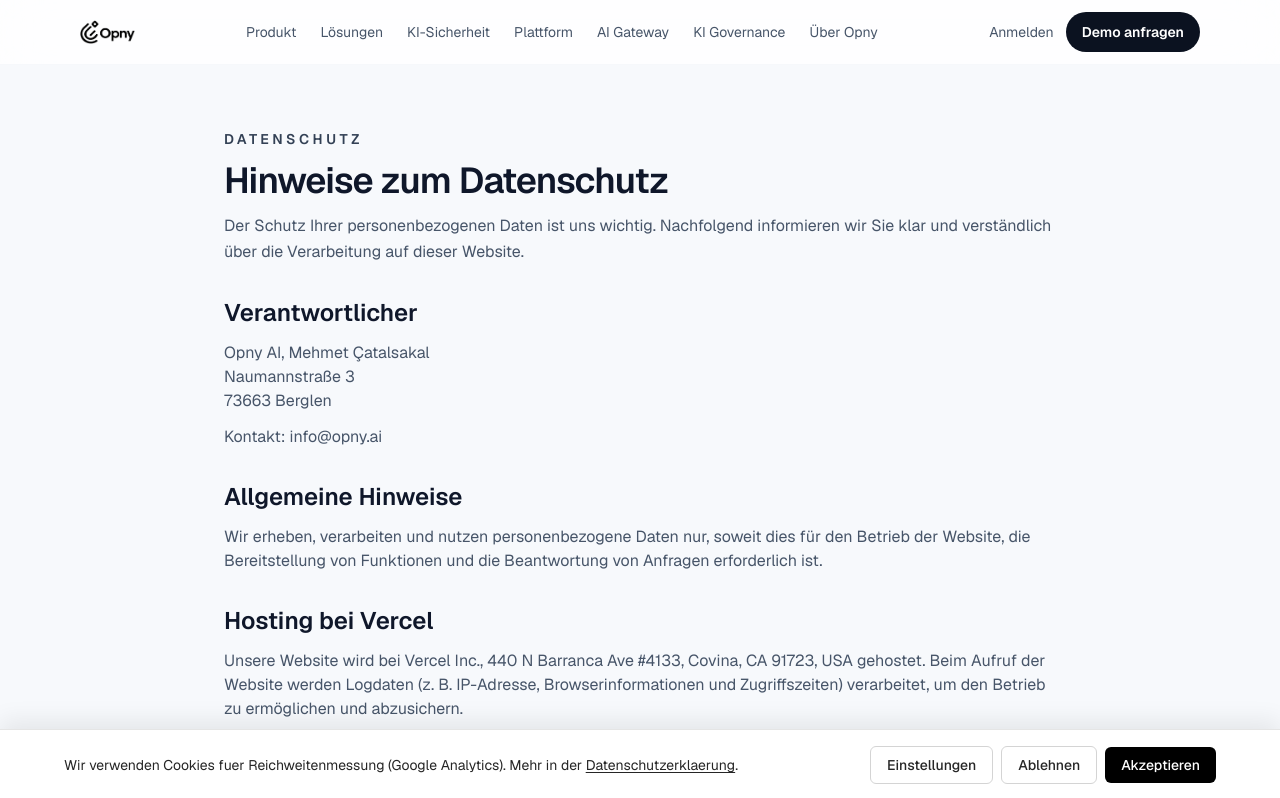
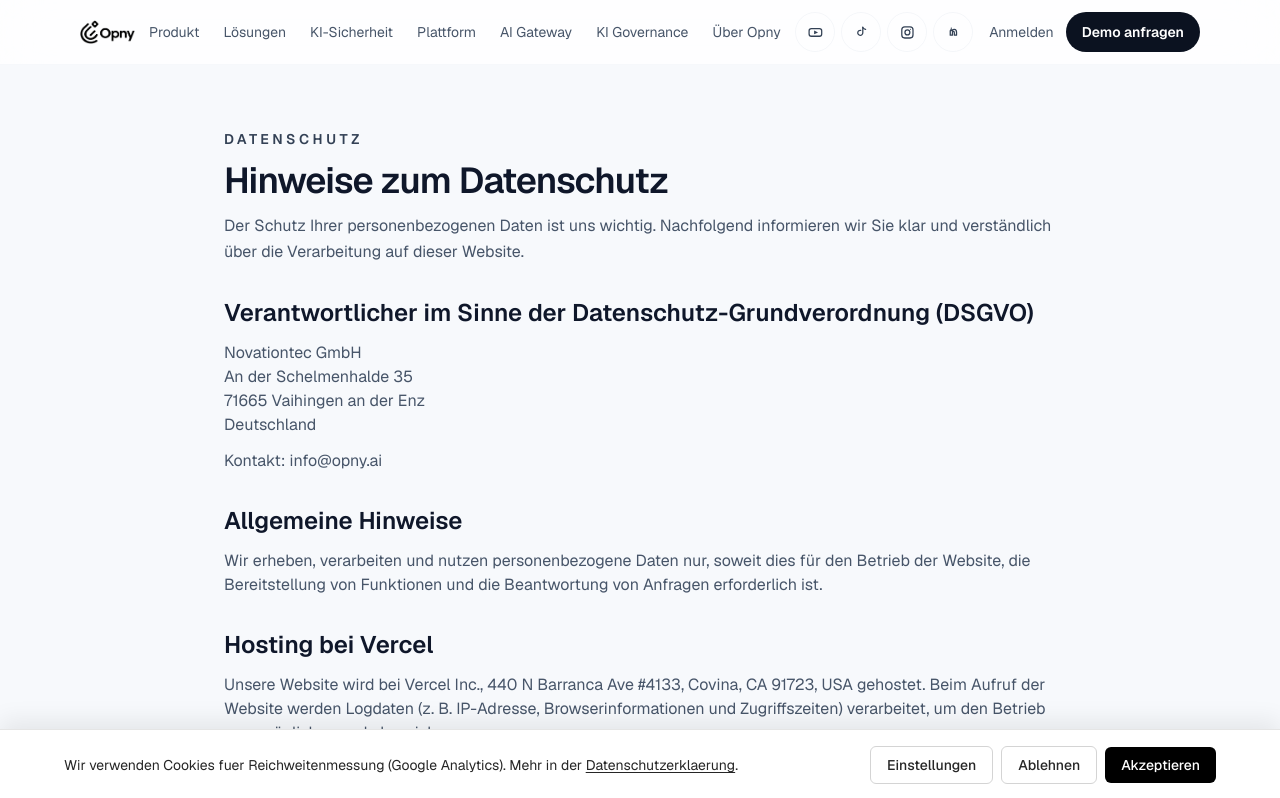
Before and after one commit to OpnyAI/opny-neu, a Next.js app: page /datenschutz in a window 1280 px wide. Shown: the top 798 px of the page. Built offline with nearby package versions, Linux system fonts and the light colour scheme; no server answers.

Commit message:
feat: add social links and update legal pages to Novationtec GmbH

```diff
--- a/src/app/datenschutz/page.tsx
+++ b/src/app/datenschutz/page.tsx
@@ -26,14 +26,16 @@
 
         <section className="space-y-3 text-base text-text-muted-light">
           <h2 className="text-xl font-semibold text-text-primary-light md:text-2xl">
-            Verantwortlicher
+            Verantwortlicher im Sinne der Datenschutz-Grundverordnung (DSGVO)
           </h2>
           <p>
-            Opny AI, Mehmet Çatalsakal
+            Novationtec GmbH
             <br />
-            Naumannstraße 3
+            An der Schelmenhalde 35
             <br />
-            73663 Berglen
+            71665 Vaihingen an der Enz
+            <br />
+            Deutschland
           </p>
           <p>
             Kontakt:{" "}
--- a/src/app/impressum/page.tsx
+++ b/src/app/impressum/page.tsx
@@ -23,14 +23,19 @@
 
         <section className="space-y-3 text-base text-text-muted-light">
           <h2 className="text-xl font-semibold text-text-primary-light md:text-2xl">
-            Opny AI
+            Anbieter
           </h2>
           <p>
-            Inhaber: Mehmet Çatalsakal
+            Opny AI
             <br />
-            Naumannstr. 3
+            Ein Angebot der Novationtec GmbH
             <br />
-            73663 Berglen
+            <br />
+            Novationtec GmbH
+            <br />
+            An der Schelmenhalde 35
+            <br />
+            71665 Vaihingen an der Enz
             <br />
             Deutschland
           </p>
@@ -53,8 +58,8 @@
             Verantwortlich für den Inhalt
           </h2>
           <p>
-            Verantwortlich nach § 55 Abs. 2 RStV: Mehmet Çatalsakal,
-            Naumannstr. 3, 73663 Berglen.
+            Verantwortlich nach § 55 Abs. 2 RStV: Novationtec GmbH, An der
+            Schelmenhalde 35, 71665 Vaihingen an der Enz, Deutschland.
           </p>
         </section>
 
--- a/src/components/Footer.tsx
+++ b/src/components/Footer.tsx
@@ -1,4 +1,5 @@
 import Link from "next/link";
+import SocialLinks from "@/components/SocialLinks";
 
 const productLinks = [
   { label: "AI Workspace", href: "/#produkt" },
@@ -97,8 +98,14 @@
         </div>
 
         <div className="mt-10 flex flex-col items-start gap-2 border-t border-border-subtle-light/15 pt-6 text-sm text-text-secondary-light sm:flex-row sm:items-center sm:justify-between">
-          <span>© {year} Opny AI</span>
-          <span>Kontrollierte KI-Systeme für Unternehmen</span>
+          <div className="flex flex-col items-start gap-3">
+            <span>© {year} Opny AI</span>
+            <span>Kontrollierte KI-Systeme für Unternehmen</span>
+          </div>
+          <div className="flex items-center gap-3">
+            <span className="text-sm text-text-muted-light">Follow Opny</span>
+            <SocialLinks variant="footer" />
+          </div>
         </div>
       </div>
     </footer>
--- a/src/components/Header.tsx
+++ b/src/components/Header.tsx
@@ -2,9 +2,11 @@
 
 import type React from "react";
 import { useState } from "react";
+import Image from "next/image";
 import Link from "next/link";
 import { usePathname, useRouter } from "next/navigation";
 import MobileNav from "@/components/MobileNav";
+import SocialLinks from "@/components/SocialLinks";
 
 export default function Header() {
   const [mobileOpen, setMobileOpen] = useState(false);
@@ -65,9 +67,11 @@
               }
             }}
           >
-            <img
+            <Image
               src="/images/brand/opny-logo.png"
               alt="Opny"
+              width={120}
+              height={32}
               className="block h-5 w-auto md:h-6"
               draggable={false}
             />
@@ -89,7 +93,11 @@
             ))}
           </nav>
 
-          <div className="hidden items-center gap-3 md:flex">
+          <div className="relative z-[60] hidden items-center gap-3 md:flex">
+            <SocialLinks
+              variant="header"
+              className="pointer-events-auto pr-1"
+            />
             <Link
               href="/#demo"
               className="text-sm text-text-muted-light hover:text-text-primary-light"
--- /dev/null
+++ b/src/components/SocialLinks.tsx
@@ -0,0 +1,94 @@
+import { socialLinks, type SocialIconKey } from "@/config/social";
+
+type SocialLinksProps = {
+  variant: "header" | "footer";
+  className?: string;
+};
+
+function cn(...values: Array<string | undefined>) {
+  return values.filter(Boolean).join(" ");
+}
+
+function SocialIcon({ iconKey, className }: { iconKey: SocialIconKey; className?: string }) {
+  const sharedProps = {
+    className: cn("h-5 w-5", className),
+    fill: "none",
+    stroke: "currentColor",
+    strokeWidth: 1.8,
+    strokeLinecap: "round" as const,
+    strokeLinejoin: "round" as const,
+    viewBox: "0 0 24 24",
+    "aria-hidden": true,
+  };
+
+  if (iconKey === "youtube") {
+    return (
+      <svg {...sharedProps}>
+        <rect x="3" y="6.5" width="18" height="11" rx="3.2" />
+        <path d="M10.2 9.2L15.8 12 10.2 14.8V9.2z" fill="currentColor" stroke="none" />
+      </svg>
+    );
+  }
+
+  if (iconKey === "tiktok") {
+    return (
+      <svg {...sharedProps}>
+        <path d="M14 4.5v8.1a3.6 3.6 0 1 1-3-3.54" />
+        <path d="M14 5c.78 1.58 2.25 2.56 4 2.66" />
+      </svg>
+    );
+  }
+
+  if (iconKey === "instagram") {
+    return (
+      <svg {...sharedProps}>
+        <rect x="4" y="4" width="16" height="16" rx="4.2" />
+        <circle cx="12" cy="12" r="3.5" />
+        <circle cx="16.5" cy="7.5" r="0.75" fill="currentColor" stroke="none" />
+      </svg>
+    );
+  }
+
+  return (
+    <svg {...sharedProps}>
+      <path d="M7.5 9.5V16h3.1v-3.4c0-1 .2-1.95 1.48-1.95 1.25 0 1.27 1.16 1.27 2.02V16h3.14v-4.06c0-2.4-.51-4.24-3.31-4.24-1.34 0-2.24.74-2.61 1.43V9.5H7.5z" />
+      <rect x="7.5" y="7.25" width="3.1" height="1.2" fill="currentColor" stroke="none" />
+      <circle cx="9.05" cy="5.95" r="0.95" fill="currentColor" stroke="none" />
+    </svg>
+  );
+}
+
+export default function SocialLinks({ variant, className }: SocialLinksProps) {
+  const isFooter = variant === "footer";
+
+  return (
+    <div
+      className={cn(
+        "flex items-center",
+        isFooter ? "gap-2.5" : "gap-1.5",
+        className,
+      )}
+    >
+      {socialLinks.map((social) => (
+        <a
+          key={social.id}
+          href={social.href}
+          target="_blank"
+          rel="noopener noreferrer"
+          aria-label={social.ariaLabel ?? social.label}
+          className={cn(
+            "inline-flex shrink-0 items-center justify-center rounded-full border border-border-subtle-light/20 text-text-secondary-light transition-colors",
+            "focus-visible:outline-none focus-visible:ring-2 focus-visible:ring-text-primary-light/35 focus-visible:ring-offset-2 focus-visible:ring-offset-white",
+            "hover:border-border-subtle-light/35 hover:text-text-primary-light",
+            isFooter ? "h-11 w-11" : "h-10 w-10",
+          )}
+        >
+          <SocialIcon
+            iconKey={social.iconKey}
+            className={isFooter ? "h-[1.15rem] w-[1.15rem]" : "h-[1.05rem] w-[1.05rem]"}
+          />
+        </a>
+      ))}
+    </div>
+  );
+}
--- /dev/null
+++ b/src/config/social.ts
@@ -0,0 +1,40 @@
+export type SocialIconKey = "youtube" | "tiktok" | "instagram" | "linkedin";
+
+export type SocialLink = {
+  id: string;
+  label: string;
+  href: string;
+  iconKey: SocialIconKey;
+  ariaLabel?: string;
+};
+
+export const socialLinks: SocialLink[] = [
+  {
+    id: "youtube",
+    label: "YouTube",
+    href: "https://www.youtube.com/@Opny_AI",
+    iconKey: "youtube",
+    ariaLabel: "Opny auf YouTube",
+  },
+  {
+    id: "tiktok",
+    label: "TikTok",
+    href: "https://www.tiktok.com/@opny.ai?_r=1&_t=ZG-948DurHTZhZ",
+    iconKey: "tiktok",
+    ariaLabel: "Opny auf TikTok",
+  },
+  {
+    id: "instagram",
+    label: "Instagram",
+    href: "https://www.instagram.com/opny.ai?igsh=cDVzN25ibHp0Y3l6&utm_source=qr",
+    iconKey: "instagram",
+    ariaLabel: "Opny auf Instagram",
+  },
+  {
+    id: "linkedin",
+    label: "LinkedIn",
+    href: "https://www.linkedin.com/in/mehmet-catalsakal-43264a15b/",
+    iconKey: "linkedin",
+    ariaLabel: "Opny auf LinkedIn",
+  },
+];
```
